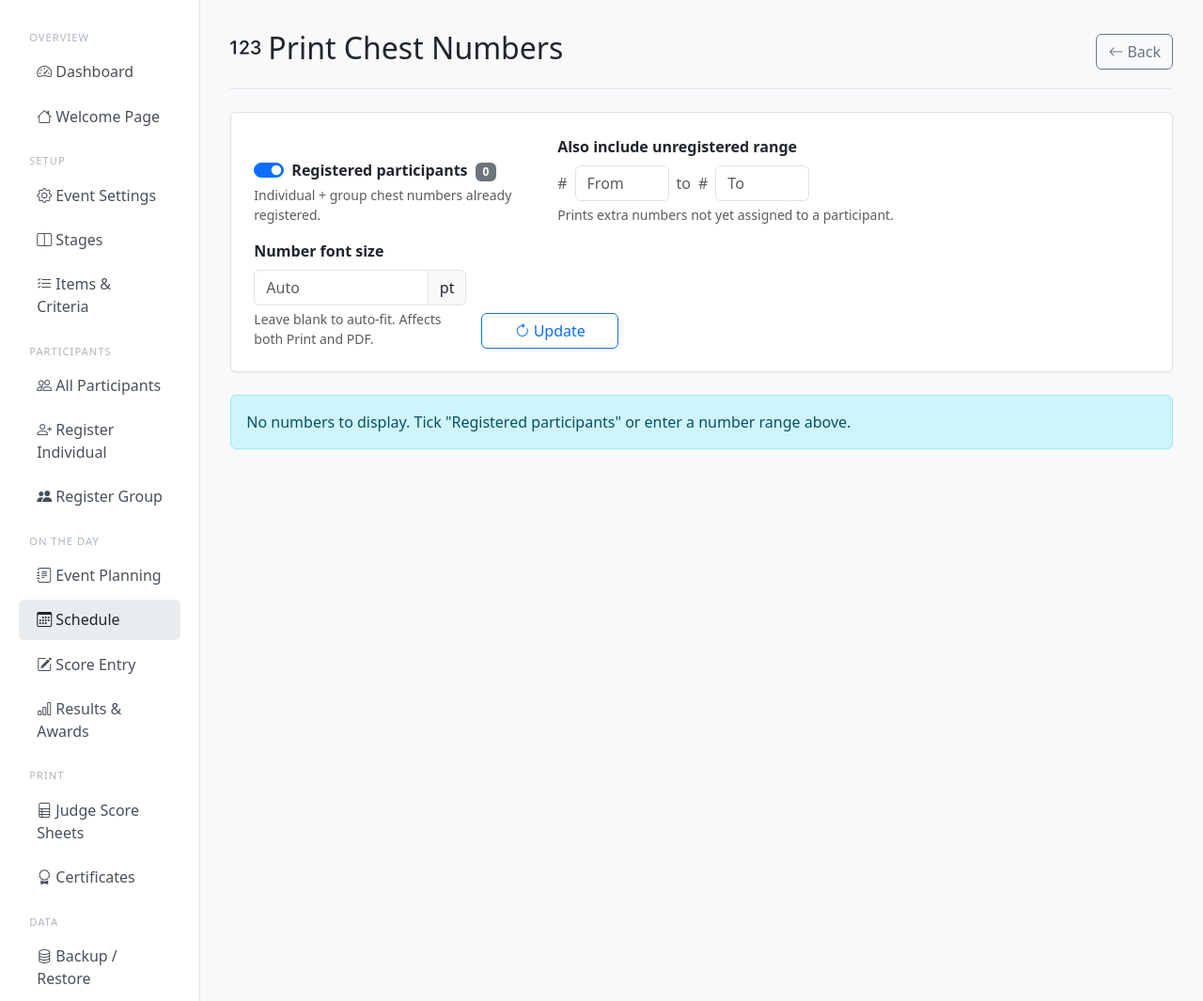
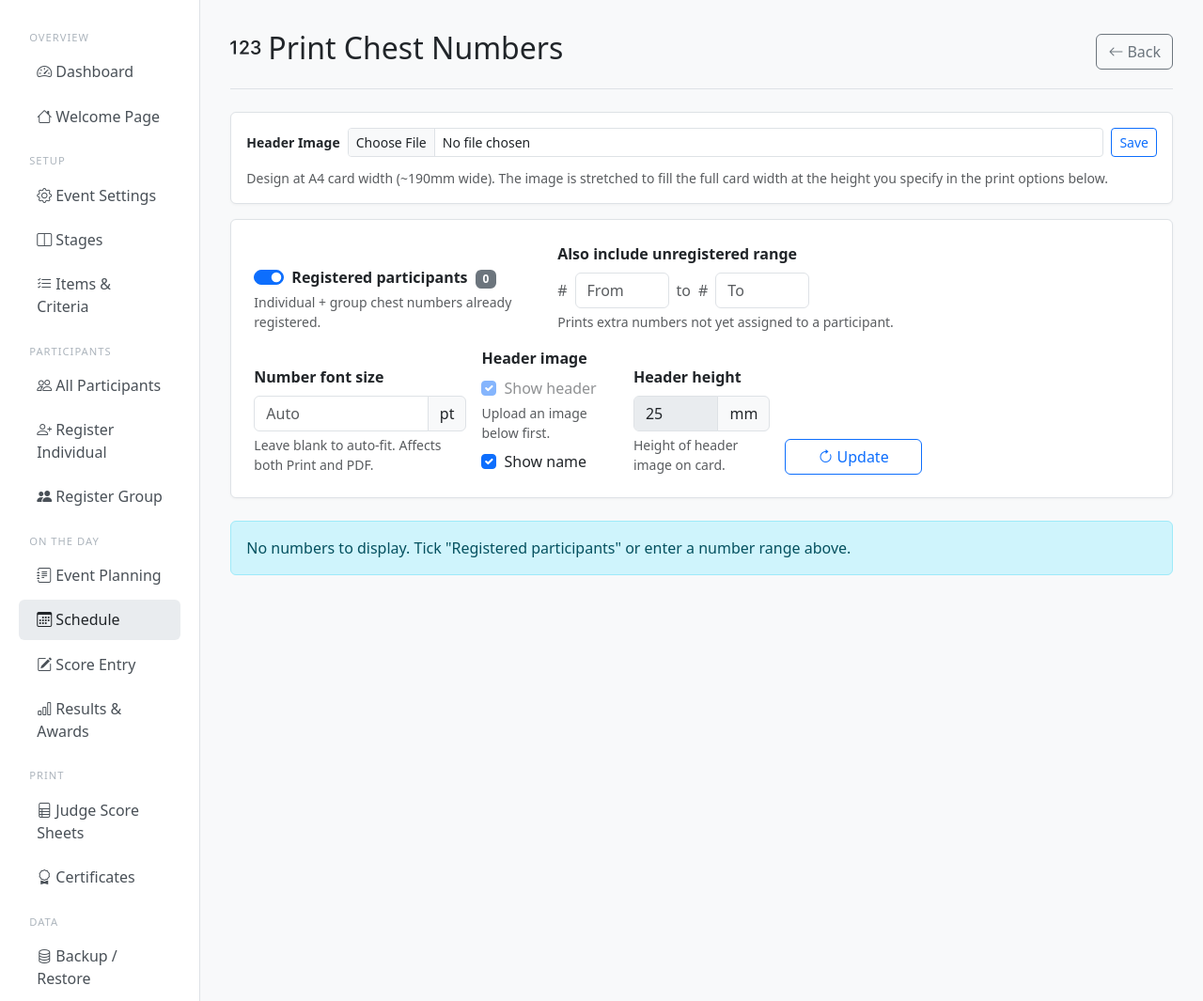
Before and after one commit to RamBSn/kalamela-azure, a Flask app: page /schedule/chest-numbers in a window 1280 px wide. Shown: the part 56-1121 px from the top of the page at 94% size. Run offline with Flask 3, Linux system fonts and the light colour scheme; the visitor is signed in with stand-in values (Sample User, id 1); data comes from the database, SQL or seed files in the repository; data that the repository does not hold is empty.

Commit message:
chest number with image header

```diff
--- a/app/__init__.py
+++ b/app/__init__.py
@@ -166,6 +166,7 @@ def _apply_migrations():
             ('cert_prize_y_pct', 'ALTER TABLE event_config ADD COLUMN cert_prize_y_pct REAL DEFAULT 57.0'),
             ('cert_event_y_pct', 'ALTER TABLE event_config ADD COLUMN cert_event_y_pct REAL DEFAULT 68.0'),
             ('cert_participation_bg_image', 'ALTER TABLE event_config ADD COLUMN cert_participation_bg_image VARCHAR(300)'),
+            ('chest_number_header_image', 'ALTER TABLE event_config ADD COLUMN chest_number_header_image VARCHAR(300)'),
             ('social_cert_name_y_pct', 'ALTER TABLE event_config ADD COLUMN social_cert_name_y_pct REAL DEFAULT 45.0'),
             ('social_cert_pos_y_pct',  'ALTER TABLE event_config ADD COLUMN social_cert_pos_y_pct REAL DEFAULT 55.0'),
             ('social_cert_item_y_pct', 'ALTER TABLE event_config ADD COLUMN social_cert_item_y_pct REAL DEFAULT 65.0'),
--- a/app/models.py
+++ b/app/models.py
@@ -57,6 +57,8 @@ class EventConfig(db.Model):
     cert_event_y_pct = db.Column(db.Float, default=68.0)
     # Participation certificate background (separate from winner cert background)
     cert_participation_bg_image = db.Column(db.String(300), nullable=True)
+    # Chest number header image
+    chest_number_header_image = db.Column(db.String(300), nullable=True)
     # Social certificate text positions (% from top)
     social_cert_name_y_pct = db.Column(db.Float, default=45.0)
     social_cert_pos_y_pct  = db.Column(db.Float, default=55.0)
--- a/app/routes/schedule.py
+++ b/app/routes/schedule.py
@@ -1,6 +1,7 @@
 import csv
 import io
-from flask import Blueprint, render_template, request, redirect, url_for, flash, session, make_response
+import os
+from flask import Blueprint, render_template, request, redirect, url_for, flash, session, make_response, current_app
 from app import db
 from app.models import Stage, Entry, CompetitionItem, EventConfig, Participant, GroupEntry, StagePlanItem
 
@@ -243,14 +244,60 @@ def export_excel():
     return response
 
 
+@schedule_bp.route('/chest-numbers/header', methods=['POST'])
+def chest_numbers_header():
+    from werkzeug.utils import secure_filename
+    cfg = EventConfig.query.first()
+    if not cfg:
+        cfg = EventConfig()
+        db.session.add(cfg)
+        db.session.commit()
+
+    f = request.files.get('chest_header_image')
+    if f and f.filename:
+        ext = f.filename.rsplit('.', 1)[-1].lower()
+        if ext in {'png', 'jpg', 'jpeg'}:
+            folder = current_app.config['UPLOAD_FOLDER']
+            os.makedirs(folder, exist_ok=True)
+            filename = secure_filename(f'chest_number_header.{ext}')
+            f.save(os.path.join(folder, filename))
+            cfg.chest_number_header_image = filename
+            db.session.commit()
+            flash('Header image saved.', 'success')
+        else:
+            flash('Only PNG or JPG files are accepted.', 'warning')
+
+    if request.form.get('remove_header'):
+        cfg.chest_number_header_image = None
+        db.session.commit()
+        flash('Header image removed.', 'success')
+
+    return redirect(url_for('schedule.chest_numbers'))
+
+
 @schedule_bp.route('/chest-numbers')
 def chest_numbers():
     cfg = EventConfig.query.first()
 
     include_registered = request.args.get('registered', '1') == '1'
-    range_from = request.args.get('from',      type=int, default=0)
-    range_to   = request.args.get('to',         type=int, default=0)
-    font_size  = request.args.get('font_size',  type=int, default=0) or None
+    range_from  = request.args.get('from',      type=int, default=0)
+    range_to    = request.args.get('to',         type=int, default=0)
+    font_size   = request.args.get('font_size',  type=int, default=0) or None
+    form_submitted  = 'from' in request.args
+    show_name       = ('show_name'   in request.args) if form_submitted else True
+    show_header     = ('show_header' in request.args) if form_submitted else True
+    header_h_mm     = request.args.get('header_h', type=int, default=25) or 25
+
+    # Resolve header image
+    upload_folder   = current_app.config.get('UPLOAD_FOLDER', '')
+    header_img_path = None
+    header_img_url  = None
+    if cfg and cfg.chest_number_header_image:
+        p = os.path.join(upload_folder, cfg.chest_number_header_image)
+        if os.path.exists(p):
+            header_img_url  = url_for('main.uploads', filename=cfg.chest_number_header_image)
+            if show_header:
+                header_img_path = p
 
     # Build name lookup for registered numbers
     participants = {p.chest_number: p.full_name
@@ -285,6 +332,10 @@ def chest_numbers():
         range_from=range_from or '',
         range_to=range_to or '',
         font_size=font_size or '',
+        show_name=show_name,
+        show_header=show_header,
+        header_h_mm=header_h_mm,
+        header_img_url=header_img_url,
         cfg=cfg,
     )
 
@@ -292,12 +343,22 @@ def chest_numbers():
 @schedule_bp.route('/chest-numbers/pdf')
 def chest_numbers_pdf():
     include_registered = request.args.get('registered', '1') == '1'
-    range_from = request.args.get('from',      type=int, default=0)
-    range_to   = request.args.get('to',         type=int, default=0)
-    font_size  = request.args.get('font_size',  type=int, default=0) or None
+    range_from  = request.args.get('from',      type=int, default=0)
+    range_to    = request.args.get('to',         type=int, default=0)
+    font_size   = request.args.get('font_size',  type=int, default=0) or None
+    show_name    = request.args.get('show_name',   '1') == '1'
+    show_header  = request.args.get('show_header', '1') == '1'
+    header_h_mm  = request.args.get('header_h',   type=int, default=25) or 25
 
     cfg = EventConfig.query.first()
     event_name = cfg.event_name if cfg else 'Kalamela'
+
+    upload_folder   = current_app.config.get('UPLOAD_FOLDER', '')
+    header_img_path = None
+    if show_header and cfg and cfg.chest_number_header_image:
+        p = os.path.join(upload_folder, cfg.chest_number_header_image)
+        if os.path.exists(p):
+            header_img_path = p
 
     participants = {p.chest_number: p.full_name for p in Participant.query.all()}
     groups = {g.chest_number: g.group_name for g in GroupEntry.query.all()}
@@ -321,7 +382,11 @@ def chest_numbers_pdf():
     numbers.sort(key=lambda x: x['number'])
 
     from app.pdf.chest_numbers import generate_chest_numbers_pdf
-    pdf_bytes = generate_chest_numbers_pdf(numbers, event_name, font_size=font_size)
+    pdf_bytes = generate_chest_numbers_pdf(numbers, event_name,
+                                           font_size=font_size,
+                                           header_img_path=header_img_path,
+                                           header_h_mm=header_h_mm,
+                                           show_name=show_name)
 
     response = make_response(pdf_bytes)
     response.headers['Content-Type'] = 'application/pdf'
--- a/app/templates/schedule/chest_numbers.html
+++ b/app/templates/schedule/chest_numbers.html
@@ -118,7 +141,7 @@
     <h2><i class="bi bi-123 me-2"></i>Print Chest Numbers</h2>
     <div class="d-flex gap-2">
       {% if numbers %}
-      <a href="{{ url_for('schedule.chest_numbers_pdf') }}?registered={{ '1' if include_registered else '0' }}{% if range_from and range_to %}&from={{ range_from }}&to={{ range_to }}{% endif %}{% if font_size %}&font_size={{ font_size }}{% endif %}"
+      <a href="{{ url_for('schedule.chest_numbers_pdf') }}?registered={{ '1' if include_registered else '0' }}{% if range_from and range_to %}&from={{ range_from }}&to={{ range_to }}{% endif %}{% if font_size %}&font_size={{ font_size }}{% endif %}&header_h={{ header_h_mm }}{% if not show_header %}&show_header=0{% endif %}{% if not show_name %}&show_name=0{% endif %}"
          class="btn btn-success" target="_blank">
         <i class="bi bi-file-earmark-pdf-fill me-1"></i>Download PDF
       </a>
@@ -130,6 +153,37 @@
         <i class="bi bi-arrow-left me-1"></i>Back
       </a>
     </div>
+  </div>
+
+  {# ── Header image upload ──────────────────────────────────────────────────── #}
+  <div class="card p-3 mb-3">
+    <form method="post" action="{{ url_for('schedule.chest_numbers_header') }}"
+          enctype="multipart/form-data" class="row g-2 align-items-center">
+      <div class="col-auto fw-semibold small">Header Image</div>
+      {% if header_img_url %}
+      <div class="col-auto">
+        <img src="{{ header_img_url }}" alt="Header"
+             style="height:36px;max-width:200px;object-fit:cover;border-radius:4px;border:1px solid #dee2e6;">
+      </div>
+      <div class="col-auto">
+        <button type="submit" name="remove_header" value="1"
+                class="btn btn-sm btn-outline-danger">Remove</button>
+      </div>
+      {% endif %}
+      <div class="col">
+        <input type="file" name="chest_header_image" class="form-control form-control-sm"
+               accept=".png,.jpg,.jpeg">
+      </div>
+      <div class="col-auto">
+        <button type="submit" class="btn btn-sm btn-outline-primary">Save</button>
+      </div>
+      <div class="col-12">
+        <div class="form-text">
+          Design at A4 card width (~190mm wide). The image is stretched to fill the full card
+          width at the height you specify in the print options below.
+        </div>
+      </div>
+    </form>
   </div>
 
   <div class="card p-4 mb-4">
@@ -172,6 +226,34 @@
       </div>
 
       <div class="col-md-2">
+        <label class="form-label fw-semibold">Header image</label>
+        <div class="form-check">
+          <input class="form-check-input" type="checkbox" name="show_header" id="showHeader"
+                 value="1" {{ 'checked' if show_header }} {{ 'disabled' if not header_img_url }}>
+          <label class="form-check-label" for="showHeader">Show header</label>
+        </div>
+        {% if not header_img_url %}
+        <div class="form-text">Upload an image below first.</div>
+        {% endif %}
+        <div class="form-check mt-2">
+          <input class="form-check-input" type="checkbox" name="show_name" id="showName"
+                 value="1" {{ 'checked' if show_name }}>
+          <label class="form-check-label" for="showName">Show name</label>
+        </div>
+      </div>
+
+      <div class="col-md-2">
+        <label class="form-label fw-semibold">Header height</label>
+        <div class="input-group">
+          <input type="number" name="header_h" class="form-control"
+                 min="5" max="80" step="1" value="{{ header_h_mm }}"
+                 {{ 'disabled' if not header_img_url }}>
+          <span class="input-group-text">mm</span>
+        </div>
+        <div class="form-text">Height of header image on card.</div>
+      </div>
+
+      <div class="col-md-2">
         <button type="submit" class="btn btn-outline-primary w-100">
           <i class="bi bi-arrow-clockwise me-1"></i>Update
         </button>
@@ -199,12 +281,21 @@
   <div class="page-pair">
   {% endif %}
 
-    <div class="chest-card {{ '' if n.registered else 'extra' }}">
+    <div class="chest-card {{ 'has-header' if (show_header and header_img_url) else '' }} {{ '' if n.registered else 'extra' }}">
+      {% if show_header and header_img_url %}
+      <img class="card-header-img" src="{{ header_img_url }}" alt="Header"
+           style="height:{{ header_h_mm }}mm;">
+      {% else %}
       <div class="card-event">
         {{ cfg.event_name if cfg else 'Kalamela' }}
       </div>
+      {% endif %}
       <div class="card-number">{{ n.number }}</div>
+      {% if show_name %}
       <div class="card-name">{{ n.name if n.name else '&nbsp;' }}</div>
+      {% else %}
+      <div></div>
+      {% endif %}
     </div>
 
     {% if pair_pos == 0 and not loop.last %}
```
Also changed, not shown: other parts of app/templates/schedule/chest_numbers.html (+25 -2 lines), app/pdf/chest_numbers.py (+37 -28 lines), Untitled.png (added), app/static/uploads/welcome_logo.jpeg, cert.jpeg (added), cert.png (deleted), participation-cert.jpeg (added), social-cert.jpeg (added).
